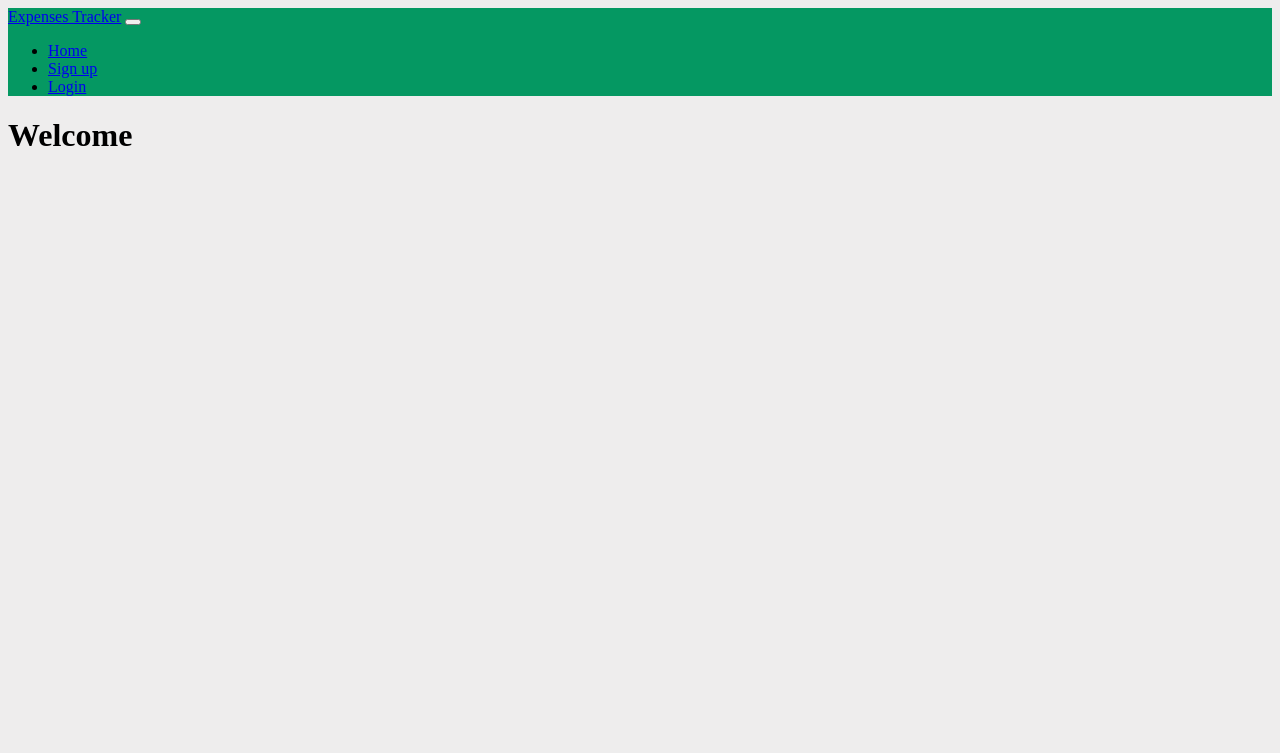
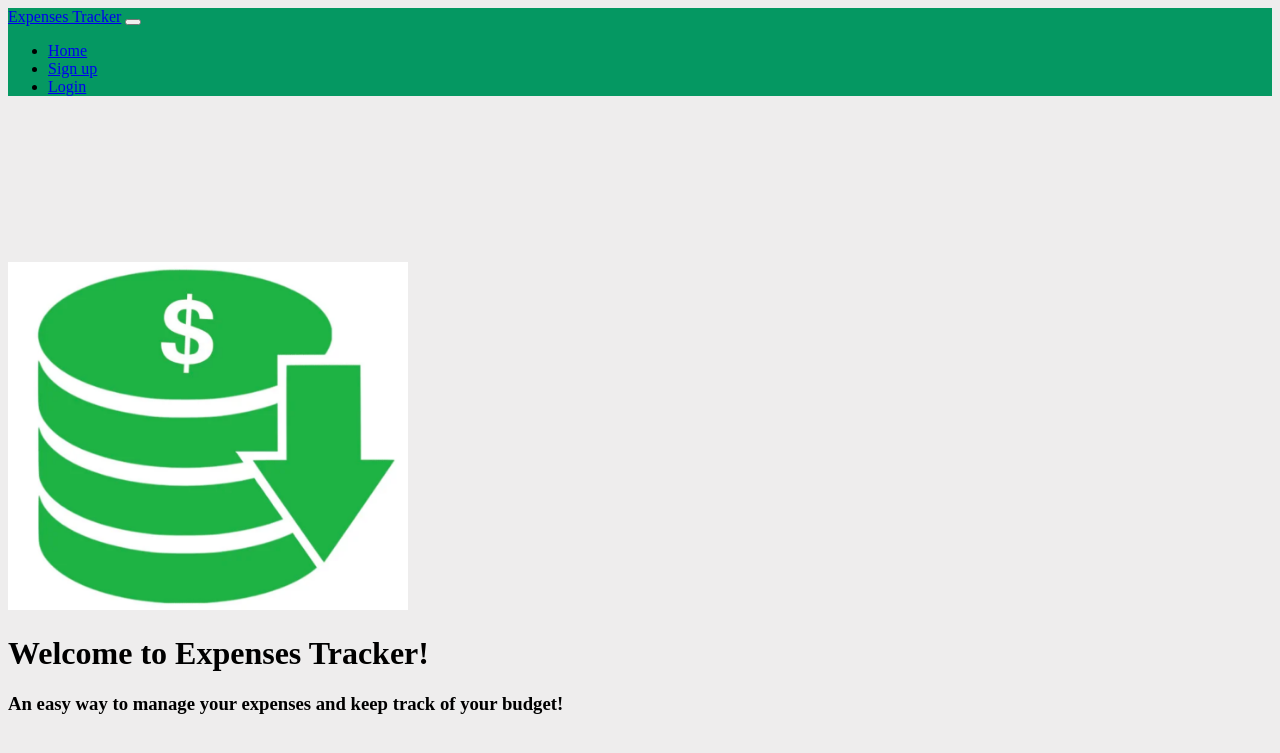
Before and after one commit to Greg0109/ExpensesTracker, a Rails app: page / in a window 1280 px wide. Shown: the top 753 px of the page. Run offline with Rails 7, Linux system fonts and the light colour scheme; style sheets or scripts are compiled from the project's sources.

Commit message:
Add welcome page

```diff
--- a/app/assets/stylesheets/application.scss
+++ b/app/assets/stylesheets/application.scss
@@ -17,3 +17,9 @@
 nav {
     background-color: #059862;
 }
+
+.logo {
+    padding-top: 150px;
+    height: auto;
+    width: 400px;
+}
--- a/app/views/home/index.html.erb
+++ b/app/views/home/index.html.erb
@@ -1,3 +1,9 @@
-<div class="w-100 d-flex justify-content-center">
-<h1>Welcome</h1>
+<div class="w-100 d-flex justify-content-center text-center">
+    <div class="mainbody">
+            <div class="maintext">
+                <%= image_tag "logo.png", class: 'logo' %>
+                <h1 class="pt-5"> Welcome to Expenses Tracker! </h1>
+                <h3> An easy way to manage your expenses and keep track of your budget! </h3>
+            </div>
+    </div>
 </div>
```
